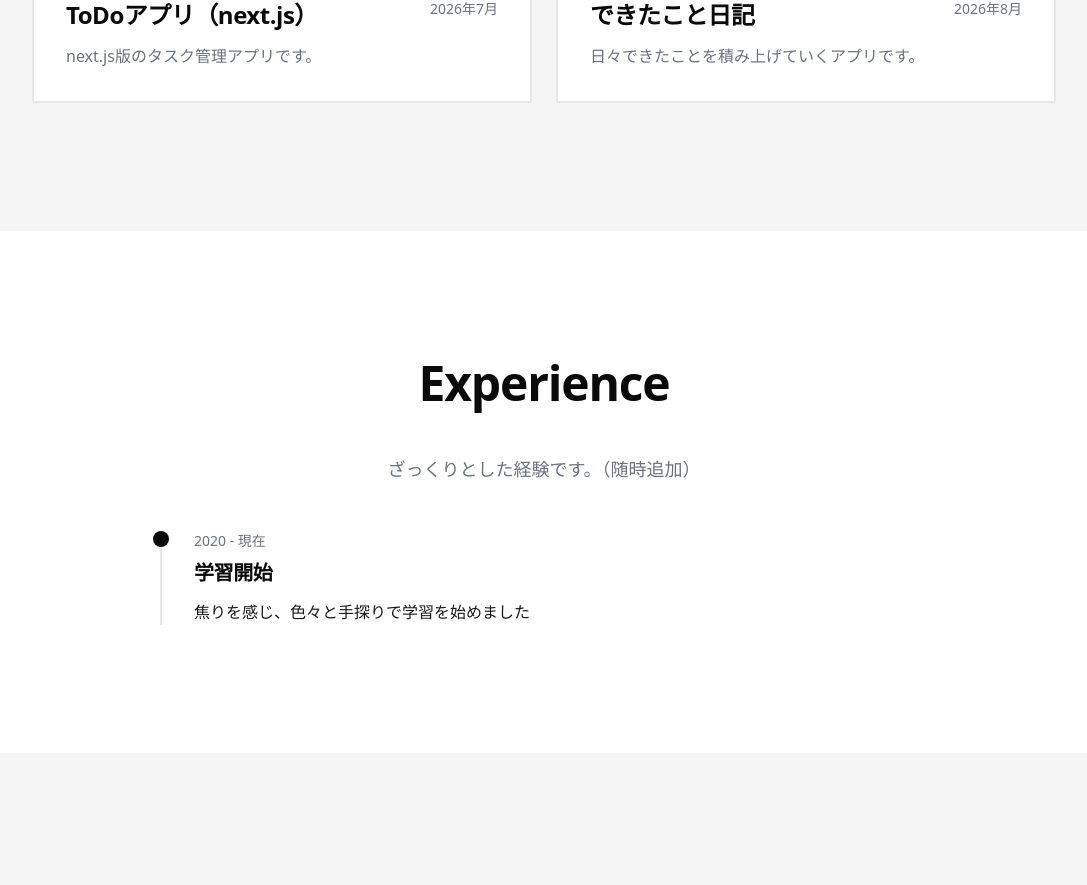
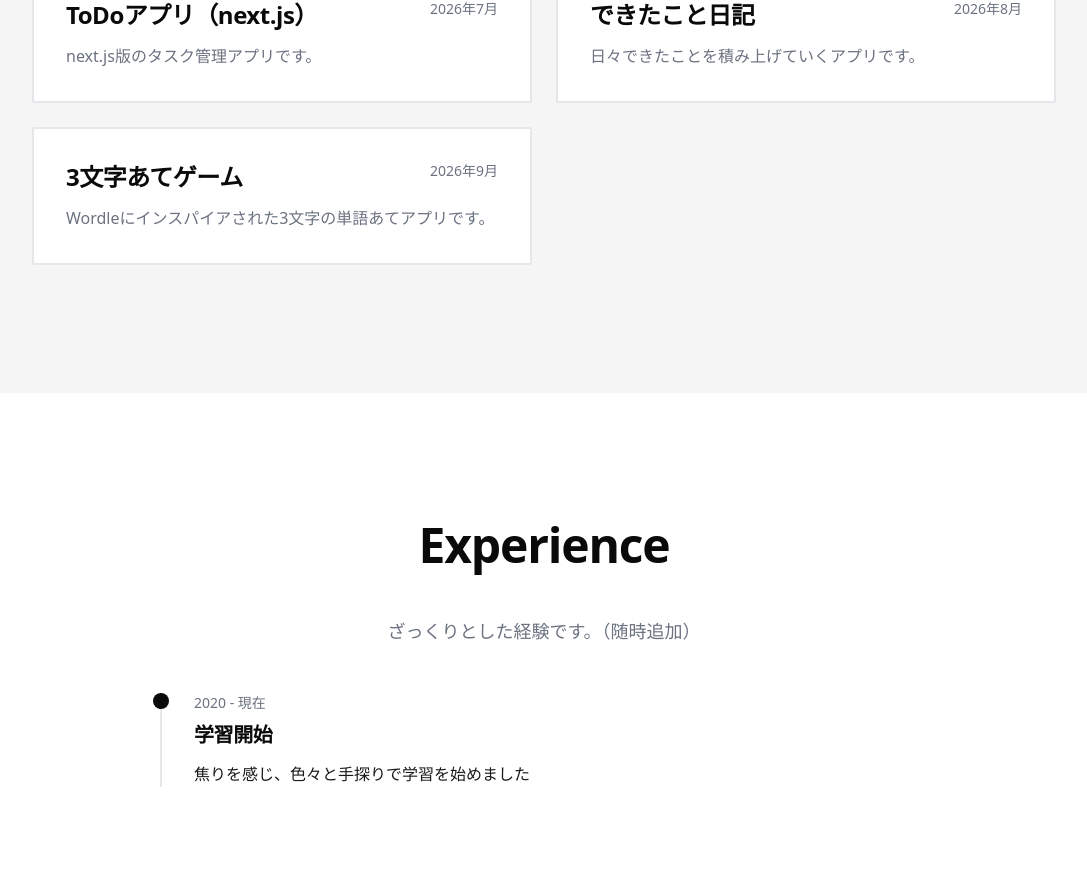
Before and after one commit to sanbay3/san_bay3_portfolio, a Next.js app: page / in a window 1280 px wide. Shown: the part 3477-4362 px from the top of the page, without its empty margins (96-1183 px from the left). Built offline with nearby package versions, Linux system fonts and the light colour scheme.

Commit message:
Add Sep. App

```diff
--- a/components/Projects.tsx
+++ b/components/Projects.tsx
@@ -65,12 +65,12 @@ export default function Projects() {
       link: 'https://dekita-diary.pages.dev/',
       date: '2026年8月',
     },
-    // {
-    //   title: '3文字あてゲーム',
-    //   description: 'Wordleにインスパイアされた3文字の単語あてアプリです。',
-    //   link: 'https://three-letter-guess.pages.dev/',
-    //   date: '2026年9月',
-    // },
+    {
+      title: '3文字あてゲーム',
+      description: 'Wordleにインスパイアされた3文字の単語あてアプリです。',
+      link: 'https://three-letter-guess.pages.dev/',
+      date: '2026年9月',
+    },
     // {
     //   title: 'xxx',
     //   description: 'xxxアプリです。',
```
